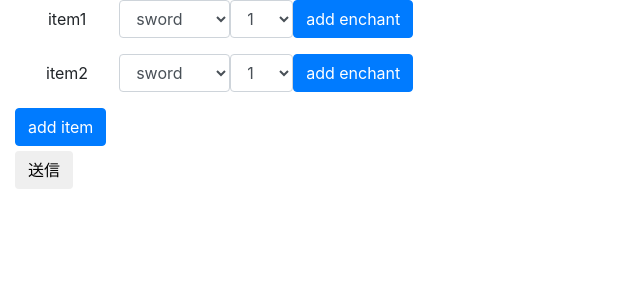
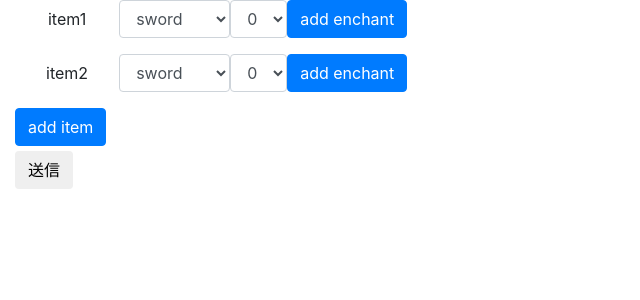
Before and after one commit to runrun9/flask_test, a Flask app: page / in a window 1280 px wide. Shown: the top 300 px of the page, without its empty margins (0-640 px from the left). Run offline with Flask 2, Linux system fonts and the light colour scheme; some libraries are stand-ins or nearby versions.

Commit message:
change prior length

```diff
--- a/static/view_main.js
+++ b/static/view_main.js
@@ -85,7 +85,7 @@ add_item_button.addEventListener("click", function(){
   new_tag.setAttribute("id", "item"+next_item_num+"_prior_id");
   document.getElementById("item"+next_item_num+"_inline").appendChild(new_tag);
 
-  for(let i=1; i<11; i++){
+  for(let i=0; i<6; i++){
     new_tag = document.createElement("option");
     new_tag.setAttribute("value", i);
     new_tag.textContent = i;
--- a/templates/main.html
+++ b/templates/main.html
@@ -18,8 +18,8 @@
                 {% endfor %}
               </select>
               <select name="item1_prior" class="form-control" id="itemu1_prior_id">
-                {% for i in range(10) %}
-                  <option value="{{ i+1 }}">{{ i+1 }}</option>
+                {% for i in range(6) %}
+                  <option value="{{ i }}">{{ i }}</option>
                 {% endfor %}
               </select>
               <button id="add_item1_enchant_button" type="button" class="btn btn-primary">add enchant</button>
@@ -36,8 +36,8 @@
                 {% endfor %}
               </select>
               <select name="item2_prior" class="form-control" id="itemu2_prior_id">
-                {% for i in range(10) %}
-                  <option value="{{ i+1 }}">{{ i+1 }}</option>
+                {% for i in range(6) %}
+                  <option value="{{ i }}">{{ i }}</option>
                 {% endfor %}
               </select>
               <button id="add_item2_enchant_button" type="button" class="btn btn-primary">add enchant</button>
```
